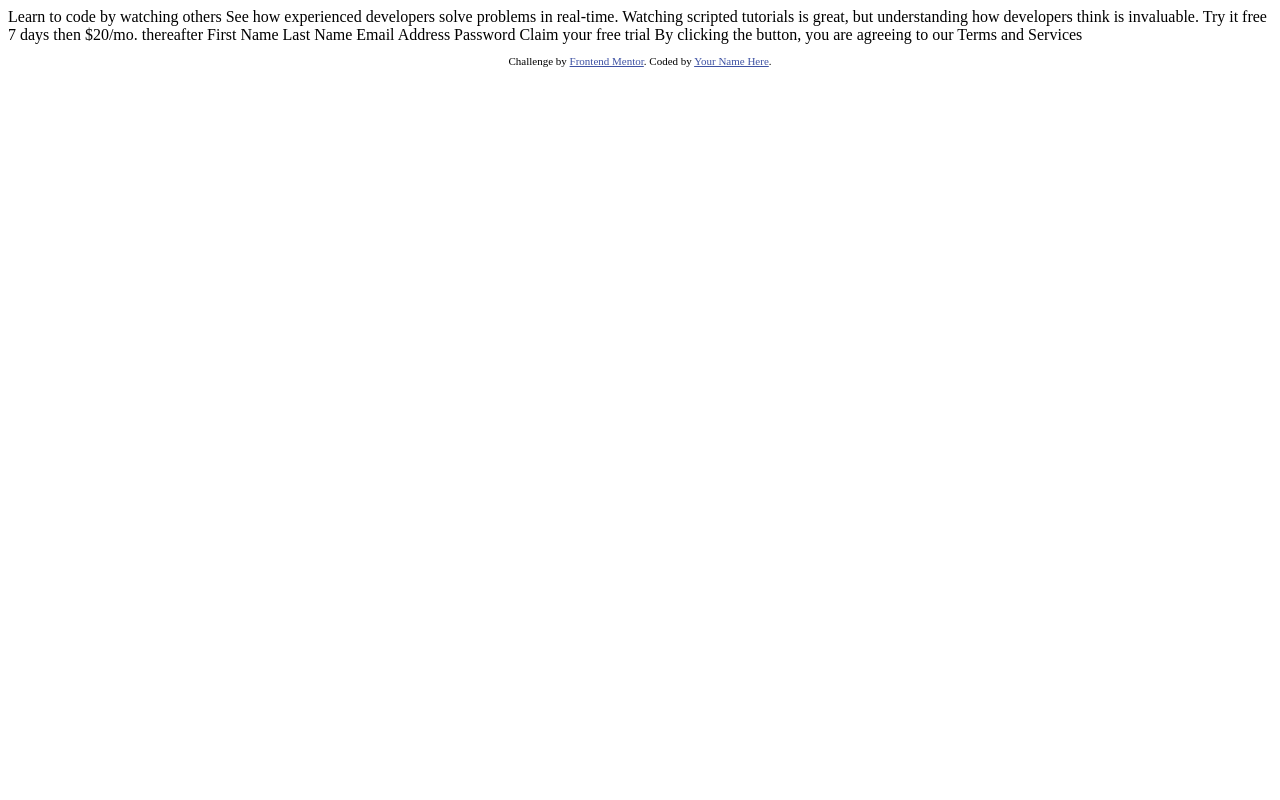
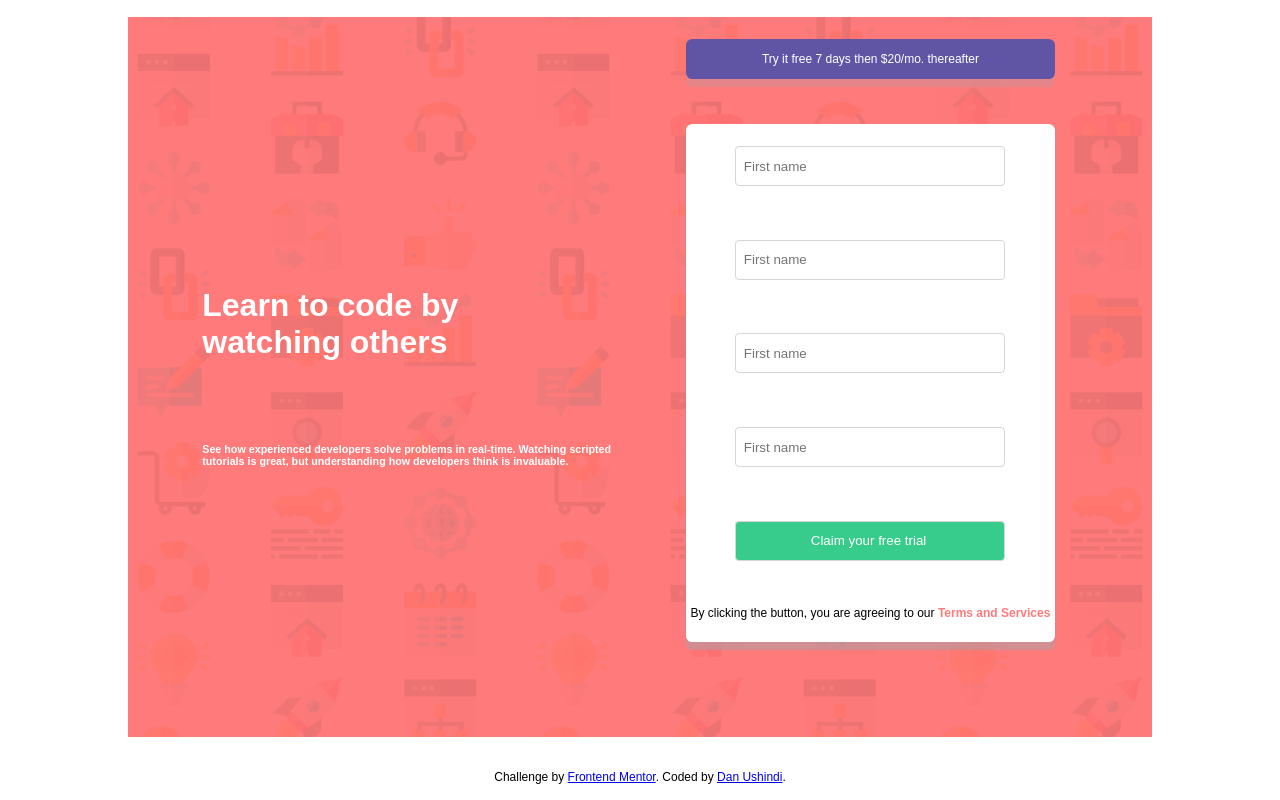
Before and after one commit to DanUshindi/intro, a plain HTML site: page index.html in a window 1280 px wide. Drawn offline with Linux system fonts and the light colour scheme; a web font is replaced by a local one.

Commit message:
second commit

```diff
--- a/index.html
+++ b/index.html
@@ -2,40 +2,47 @@
 <html lang="en">
 <head>
   <meta charset="UTF-8">
-  <meta name="viewport" content="width=device-width, initial-scale=1.0"> <!-- displays site properly based on user's device -->
+  <meta name="viewport" content="width=device-width, initial-scale=1.0">
 
   <link rel="icon" type="image/png" sizes="32x32" href="./images/favicon-32x32.png">
 
   <title>Frontend Mentor | Intro component with sign up form</title>
-
-  <!-- Feel free to remove these styles or customise in your own stylesheet 👍 -->
-  <style>
-    .attribution { font-size: 11px; text-align: center; }
-    .attribution a { color: hsl(228, 45%, 44%); }
-  </style>
+  <link rel="stylesheet" href="style.css">
 </head>
 <body>
+  <div id="containner">
+    <div class="main">
+      <div class="left">
+        <div class="small-containner">
+          <h1> Learn to code by <br/>watching others</h1>
+          <h6>See how experienced developers solve problems in real-time. Watching scripted tutorials is great,
+            but understanding how developers think is invaluable.
+          </h6>
+        </div>
+      </div>
+      <div class="right">
+        <div class="tete">
+          <p>Try it free 7 days then $20/mo. thereafter</p>
+        </div>
+        <div class="write">
+          <div class="vvv">
+            <input type="text" class="same" placeholder="  First name"  required>
+            <input type="text" class="same" placeholder="  First name"  required>
+            <input type="text" class="same" placeholder="  First name"  required>
+            <input type="text" class="same" placeholder="  First name"  required>
+            <input type="submit" value="Claim your free trial " class="fff" onclick="">
 
-  Learn to code by watching others
-
-  See how experienced developers solve problems in real-time. Watching scripted tutorials is great,
-  but understanding how developers think is invaluable.
-
-  Try it free 7 days then $20/mo. thereafter
-
-  First Name
-  Last Name
-  Email Address
-  Password
-
-  Claim your free trial
-
-  By clicking the button, you are agreeing to our Terms and Services
-
+          </div>
+          <p>By clicking the button, you are agreeing to our <b>Terms and Services</b> </p>
+          </div>
+        </div>
+      </div>
+    </div>
+  </div>
   <footer>
     <p class="attribution">
       Challenge by <a href="https://www.frontendmentor.io?ref=challenge" target="_blank">Frontend Mentor</a>.
-      Coded by <a href="#">Your Name Here</a>.
+      Coded by <a href="https://www.twitter.com/@dan_ushindi" target="blank">Dan Ushindi</a>.
     </p>
   </footer>
 </body>
--- /dev/null
+++ b/style.css
@@ -0,0 +1,134 @@
+
+@import url("https://fonts.google.com/specimen/Poppins");
+*,
+*::after,
+*::before {
+    padding: 0;
+    margin: 0;
+    box-sizing: border-box;
+}
+body{
+    display: flex;
+    flex-direction: column;
+    justify-content: space-around;
+    align-items: center;
+    width: 100vw;
+    height: 100vh;
+    font-family:sans-serif ;
+    background: white;
+}
+
+#containner{
+    display: flex;
+    flex-direction: row;
+    justify-content: space-around;
+    align-items: center;
+    width: 80%;
+    height: 90%;
+    background: url("images/bg-intro-desktop.png") hsl(0, 100%, 74%);
+    background-blend-mode: multiply;
+    background-position: center;
+    background-size: cover;
+    background-repeat: no-repeat;
+}
+
+.main {
+    display: flex;
+    flex-direction: row;
+    justify-content: space-between;
+    width: 90%;
+    height: 100%;
+}
+
+.left {
+    height: 100%;
+    width: 50%;
+    display: flex;
+    flex-direction: column;
+    align-items: center;
+    color: white;
+    justify-content: center;
+}
+
+.small-containner {
+    width: 90%;
+    height: 25%;
+    display: flex;
+    flex-direction: column;
+    justify-content: space-between;
+}
+
+.right{
+    height: 90%;
+    width: 50%;
+    display: flex;
+    flex-direction: column;
+    justify-content: space-around;
+    align-items: center;
+}
+
+.write {
+    display: flex;
+    flex-direction:column;
+    justify-content: space-around;
+    align-items: center;
+    width: 80%;
+    height: 80%;
+    background: white;
+    border: none;
+    border-radius: .4em;
+    box-shadow: 0px 8px 2px  hsl(245, 6%, 66%,0.5);
+}
+
+.tete {
+    width: 80%;
+    height: 40px;
+    border:none;
+    display: flex;
+    flex-direction: row;
+    justify-content: space-around;
+    align-items: center;
+    color:white;
+    border-radius: .4em;
+    box-shadow: 0px 8px 2px  hsl(245, 6%, 66%,0.299);
+    background:  hsl(248, 32%, 49%)  ;
+}
+
+input {
+    width: 270px;
+    height: 40px;
+    border-radius: .3em;
+    color: white;
+    border:.5px solid rgb(219, 212, 212);
+}
+.vvv {
+    display: flex;
+    flex-direction: column;
+    justify-content: space-between;
+    align-items: center;
+    width: 100%;
+    height: 80%;
+}
+
+p {
+    text-align: center;
+    font-size: 12px;
+}
+
+b {
+    color: hsl(0, 100%, 74%);
+}
+.fff {
+    background:hsl(154, 59%, 51%) ;
+    cursor: pointer;
+    transition: .4s;
+}
+
+.fff:hover {
+    transform: scale(1.004);
+    box-shadow: 0px 4px 2px  hsl(245, 6%, 66%,0.3);
+}
+h2 {
+    font-weight: 1000;
+    font-size: 25px;
+}
```
